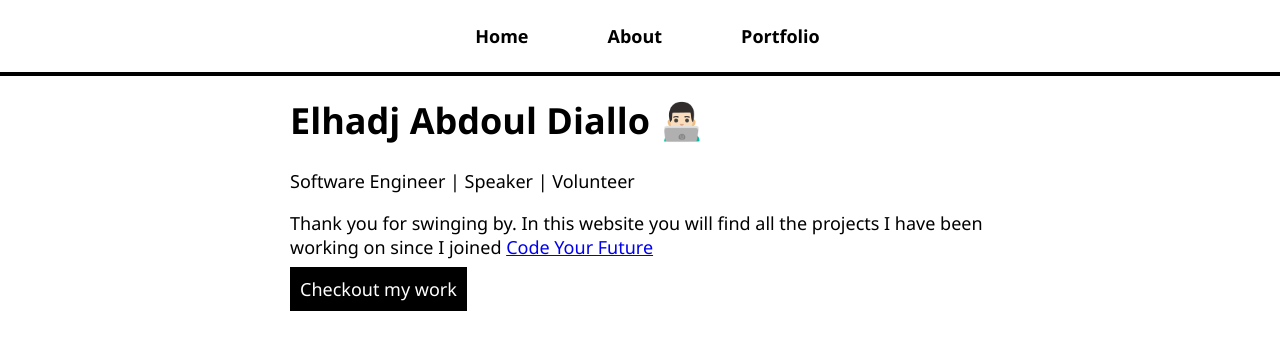
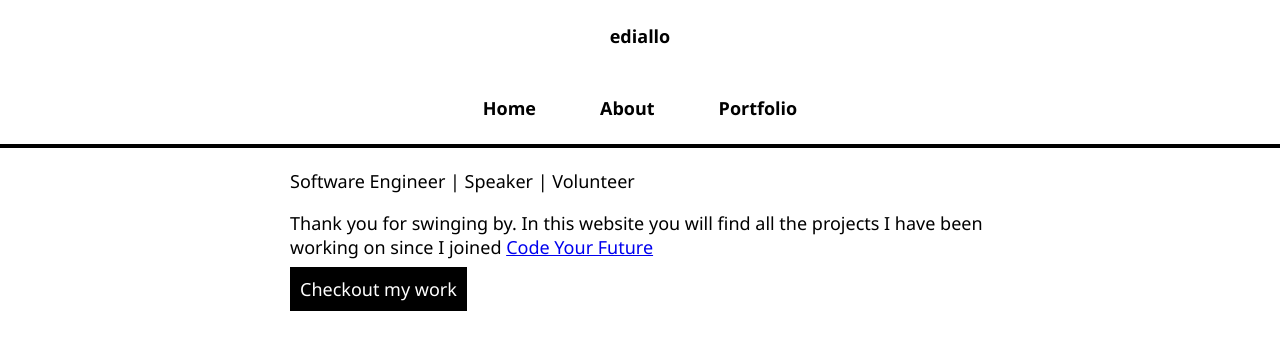
Before and after one commit to eediallo/eediallo.github.io, a React (Create React App) app in the folder my-portfolio/: page / in a window 1280 px wide. Shown: the top 350 px of the page. Built offline with nearby package versions, Linux system fonts and the light colour scheme.

Commit message:
updates nav bar

```diff
--- a/my-portfolio/src/components/NavBar.js
+++ b/my-portfolio/src/components/NavBar.js
@@ -2,8 +2,14 @@ import { Link } from "react-router-dom";
 
 const NavBar = () => {
   return (
-    <nav className="nav-bar-section">
-      <ul>
+    <header>
+      <nav className="nav-bar">
+        <ul className="nav-left">
+          <li>
+            <Link to="/">ediallo</Link>
+          </li>
+        </ul>
+        <ul className="nav-right">
           <li>
             <Link to="/">Home</Link>
           </li>
@@ -15,6 +21,7 @@ const NavBar = () => {
           </li>
         </ul>
       </nav>
+    </header>
   );
 };
 
```
Lines whose indentation alone changed are shown as unchanged.
